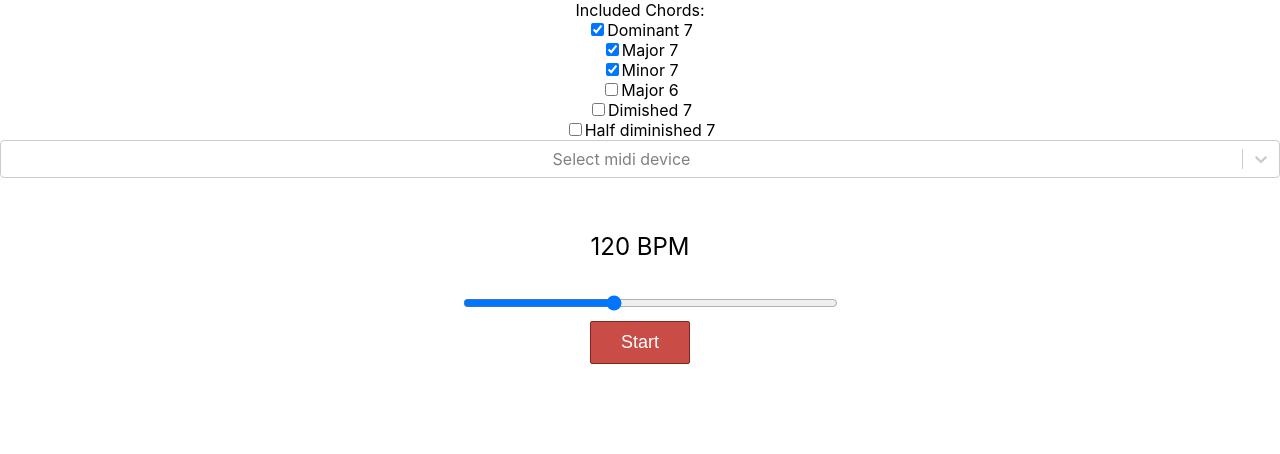
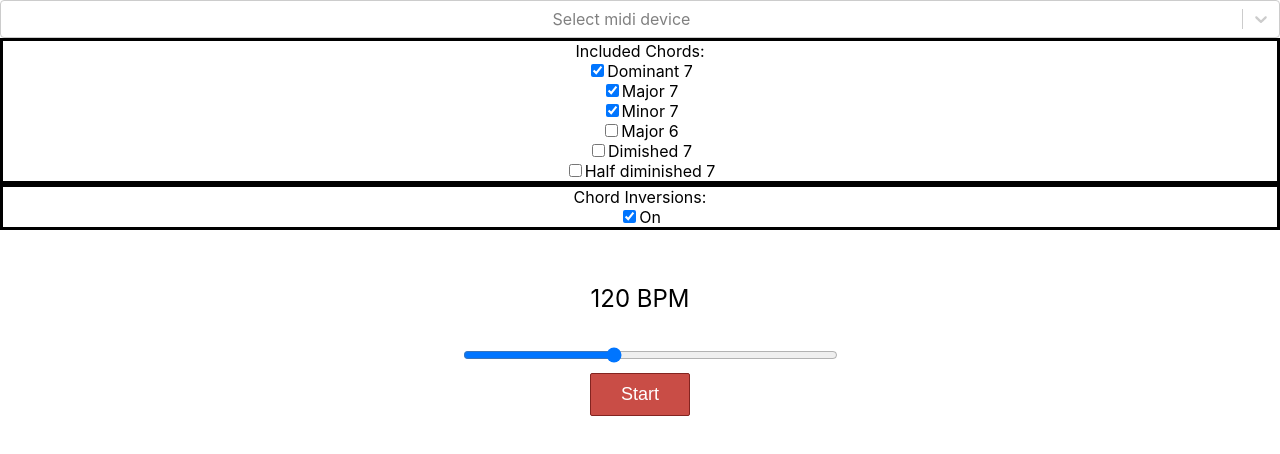
Before and after one commit to laramackey/jazz-chord-practice, a React (Create React App) app: page / in a window 1280 px wide. Shown: the top 454 px of the page. Built offline with nearby package versions, Linux system fonts and the light colour scheme.

Commit message:
add toggle to turn off inversion checking

```diff
--- a/src/App.js
+++ b/src/App.js
@@ -15,23 +15,28 @@ function App() {
     const [includedChords, setIncludedChords] = useState(
         chords.filter((c) => c.defaultChecked).map((c) => c.id)
     );
+    const [includeInversions, setIncludeInversions] = useState(true);
     return (
         <div className="App">
+            <Midi setPlayingChord={setPlayingChord} />
             <Settings
                 setIncludedChords={setIncludedChords}
                 includedChords={includedChords}
+                includeInversions={includeInversions}
+                setIncludeInversions={setIncludeInversions}
             />
-            <Midi setPlayingChord={setPlayingChord} />
             <Metronome setChangeChord={setChangeChord} />
             <ChordSymbol
                 setChangeChord={setChangeChord}
                 changeChord={changeChord}
                 setCorrectChord={setCorrectChord}
                 includedChords={includedChords}
+                includeInversions={includeInversions}
             />
             <ChordChecker
                 correctChord={correctChord}
                 playingChord={playingChord}
+                includeInversions={includeInversions}
             />
         </div>
     );
--- a/src/components/ChordChecker.js
+++ b/src/components/ChordChecker.js
@@ -2,14 +2,18 @@ import React, { useState, useEffect } from "react";
 import "./chordchecker.css";
 
 const ChordChecker = (props) => {
-    const { correctChord, playingChord } = props;
+    const { correctChord, playingChord, includeInversions } = props;
     const [message, setMessage] = useState("");
     const chordEquality = (a, b) => {
+        let chordA = a;
+        let chordB = b;
+        if (!includeInversions) {
+            chordA = a.sort();
+            chordB = b.sort();
+        }
         return (
-            Array.isArray(a) &&
-            Array.isArray(b) &&
-            a.length === b.length &&
-            a.every((val, index) => val === b[index])
+            chordA.length === chordB.length &&
+            chordA.every((val, index) => val === chordB[index])
         );
     };
     useEffect(() => {
--- a/src/components/ChordSymbol.js
+++ b/src/components/ChordSymbol.js
@@ -47,7 +47,9 @@ const ChordSymbol = (props) => {
     };
 
     const chordToString = (chord) => {
-        return `${chord.rootNote}${chord.chordSymbol} ${chord.inversion}`;
+        return `${chord.rootNote}${chord.chordSymbol}${
+            props.includeInversions ? " " + chord.inversion : ""
+        }`;
     };
     const [currentChord, setCurrentChord] = useState(null);
     const [upcomingChord, setUpcomingChord] = useState(null);
--- /dev/null
+++ b/src/components/IncludeInversionsSelector.js
@@ -0,0 +1,27 @@
+import React from "react";
+
+export const IncludeInversionsSelector = (props) => {
+    const { includeInversions, setIncludeInversions } = props;
+    const handleSelect = (event) => {
+        const isChecked = event.target.checked;
+        setIncludeInversions(isChecked);
+    };
+
+    return (
+        <div style={{ "border-style": "solid" }}>
+            Chord Inversions:
+            <div className="checkbox-container">
+                <input
+                    type="checkbox"
+                    name="inversions"
+                    // value={includeInversions}
+                    onChange={handleSelect}
+                    defaultChecked={includeInversions}
+                />
+                <label>On</label>
+            </div>
+        </div>
+    );
+};
+
+export default IncludeInversionsSelector;
--- /dev/null
+++ b/src/components/IncludedChordSelector.js
@@ -0,0 +1,41 @@
+import React from "react";
+import { chords } from "../chords";
+
+export const IncludedChordsSelector = (props) => {
+    const { includedChords, setIncludedChords } = props;
+    const handleSelect = (event) => {
+        const value = event.target.id;
+        const isChecked = event.target.checked;
+        if (isChecked) {
+            setIncludedChords([...includedChords, value]);
+        } else {
+            const filteredList = includedChords.filter(
+                (item) => item !== value
+            );
+            setIncludedChords(filteredList);
+        }
+    };
+
+    return (
+        <div style={{ "border-style": "solid" }}>
+            Included Chords:
+            {chords.map((item, index) => {
+                return (
+                    <div key={item.id} className="checkbox-container">
+                        <input
+                            type="checkbox"
+                            name="chords"
+                            value={item.label}
+                            id={item.id}
+                            onChange={handleSelect}
+                            defaultChecked={item.defaultChecked}
+                        />
+                        <label>{item.label}</label>
+                    </div>
+                );
+            })}
+        </div>
+    );
+};
+
+export default IncludedChordsSelector;
--- a/src/components/Settings.js
+++ b/src/components/Settings.js
@@ -1,39 +1,18 @@
 import React from "react";
-import { chords } from "../chords";
+import IncludedChordsSelector from "./IncludedChordSelector";
+import IncludeInversionsSelector from "./IncludeInversionsSelector";
 
 export const Settings = (props) => {
-    const { includedChords, setIncludedChords } = props;
-    const handleSelect = (event) => {
-        const value = event.target.id;
-        const isChecked = event.target.checked;
-        if (isChecked) {
-            setIncludedChords([...includedChords, value]);
-        } else {
-            const filteredList = includedChords.filter(
-                (item) => item !== value
-            );
-            setIncludedChords(filteredList);
-        }
-    };
-
     return (
         <div>
-            Included Chords:
-            {chords.map((item, index) => {
-                return (
-                    <div key={item.id} className="checkbox-container">
-                        <input
-                            type="checkbox"
-                            name="chords"
-                            value={item.label}
-                            id={item.id}
-                            onChange={handleSelect}
-                            defaultChecked={item.defaultChecked}
-                        />
-                        <label>{item.label}</label>
-                    </div>
-                );
-            })}
+            <IncludedChordsSelector
+                includedChords={props.includedChords}
+                setIncludedChords={props.setIncludedChords}
+            />
+            <IncludeInversionsSelector
+                setIncludeInversions={props.setIncludeInversions}
+                includeInversions={props.includeInversions}
+            />
         </div>
     );
 };
--- a/src/components/chordchecker.css
+++ b/src/components/chordchecker.css
@@ -3,4 +3,5 @@
     max-width: 375px;
     margin: 0 auto;
     font-size: 4em;
+    padding-bottom: 500px;
 }
```
